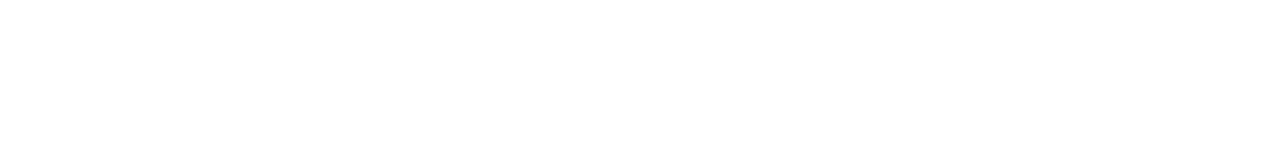
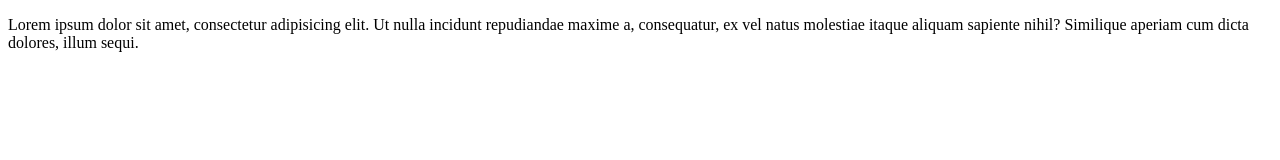
Before and after one commit to CarlosCarmona16/carlosPortFoli, a plain HTML site: page index.html in a window 1280 px wide. Drawn offline with Linux system fonts and the light colour scheme.

Commit message:
Afegim paragaraf amb lorem

```diff
--- a/index.html
+++ b/index.html
@@ -9,5 +9,6 @@
     <div></div>
     <div></div>
     <div></div>
+    <p>Lorem ipsum dolor sit amet, consectetur adipisicing elit. Ut nulla incidunt repudiandae maxime a, consequatur, ex vel natus molestiae itaque aliquam sapiente nihil? Similique aperiam cum dicta dolores, illum sequi.</p>
 </body>
 </html>
```
